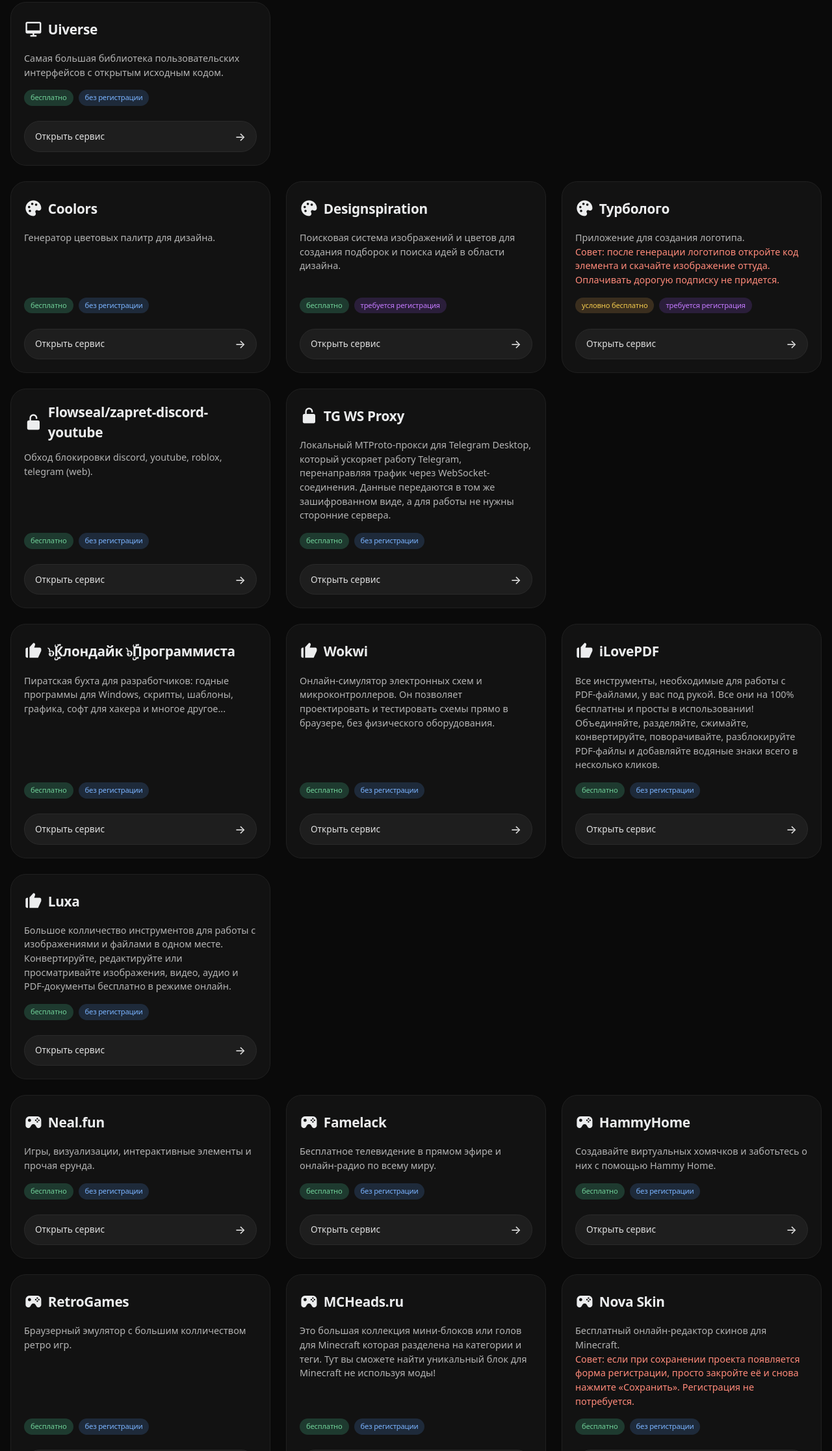
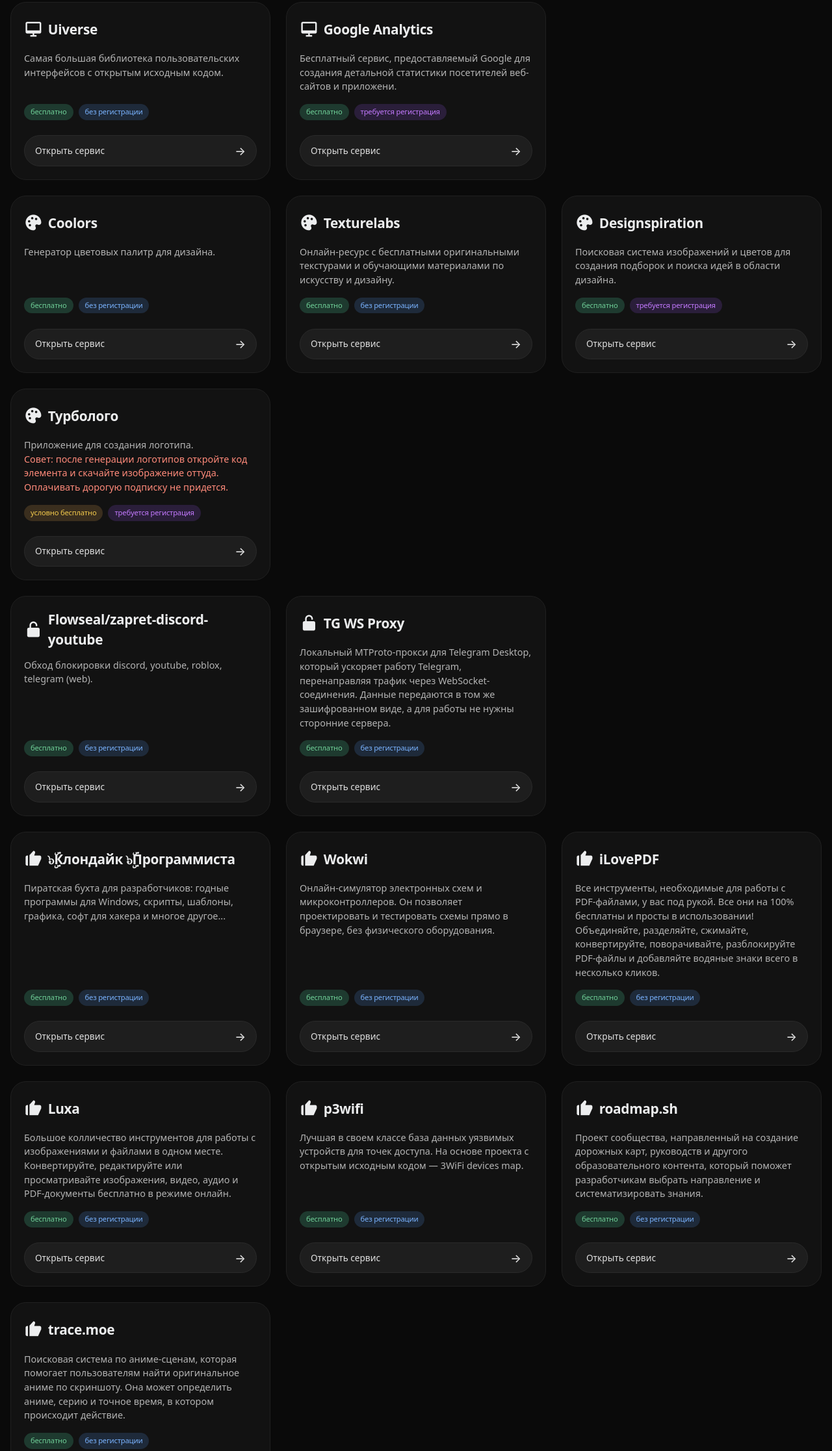
Before and after one commit to MilkBonni/myweb, a plain HTML site: page tools.html in a window 1280 px wide. Shown: the part 1170-3403 px from the top of the page at 65% size. Drawn offline with nearby package versions, Linux system fonts and the light colour scheme.

Commit message:
Update tools.html

```diff
--- a/tools.html
+++ b/tools.html
@@ -121,6 +121,12 @@
                 <div class="tags"><span class="tag free">бесплатно</span><span class="tag no-reg">без регистрации</span></div>
                 <a href="https://uiverse.io/" class="tool-link" target="_blank">Открыть сервис <span class="arrow">→</span></a>
             </div>
+            <div class="tool-card">
+                <div class="tool-title"><span><i class='bx bx-desktop'></i></span><h3>Google Analytics</h3></div>
+                <div class="tool-description">Бесплатный сервис, предоставляемый Google для создания детальной статистики посетителей веб-сайтов и приложени.</div>
+                <div class="tags"><span class="tag free">бесплатно</span><span class="tag reg">требуется регистрация</span></div>
+                <a href="https://analytics.google.com/" class="tool-link" target="_blank">Открыть сервис <span class="arrow">→</span></a>
+            </div>
         </div>
     </div>
 
@@ -132,6 +138,12 @@
                 <div class="tool-description">Генератор цветовых палитр для дизайна.</div>
                 <div class="tags"><span class="tag free">бесплатно</span><span class="tag no-reg">без регистрации</span></div>
                 <a href="https://coolors.co" class="tool-link" target="_blank">Открыть сервис <span class="arrow">→</span></a>
+            </div>
+            <div class="tool-card">
+                <div class="tool-title"><span><i class='bx bxs-palette'></i></span><h3>Texturelabs</h3></div>
+                <div class="tool-description">Онлайн-ресурс с бесплатными оригинальными текстурами и обучающими материалами по искусству и дизайну.</div>
+                <div class="tags"><span class="tag free">бесплатно</span><span class="tag no-reg">без регистрации</span></div>
+                <a href="https://texturelabs.org/" class="tool-link" target="_blank">Открыть сервис <span class="arrow">→</span></a>
             </div>
             <div class="tool-card">
                 <div class="tool-title"><span><i class='bx bxs-palette'></i></span><h3>Designspiration</h3></div>
@@ -193,6 +205,24 @@
                 <div class="tags"><span class="tag free">бесплатно</span><span class="tag no-reg">без регистрации</span></div>
                 <a href="https://www.luxa.org/" class="tool-link" target="_blank">Открыть сервис <span class="arrow">→</span></a>
             </div>
+            <div class="tool-card">
+                <div class="tool-title"><span><i class='bx bxs-like'></i></span><h3>p3wifi</h3></div>
+                <div class="tool-description">Лучшая в своем классе база данных уязвимых устройств для точек доступа. На основе проекта с открытым исходным кодом — 3WiFi devices map.</div>
+                <div class="tags"><span class="tag free">бесплатно</span><span class="tag no-reg">без регистрации</span></div>
+                <a href="https://3wifi.dev/" class="tool-link" target="_blank">Открыть сервис <span class="arrow">→</span></a>
+            </div>
+            <div class="tool-card">
+                <div class="tool-title"><span><i class='bx bxs-like'></i></span><h3>roadmap.sh</h3></div>
+                <div class="tool-description">Проект сообщества, направленный на создание дорожных карт, руководств и другого образовательного контента, который поможет разработчикам выбрать направление и систематизировать знания.</div>
+                <div class="tags"><span class="tag free">бесплатно</span><span class="tag no-reg">без регистрации</span></div>
+                <a href="https://roadmap.sh/" class="tool-link" target="_blank">Открыть сервис <span class="arrow">→</span></a>
+            </div>
+            <div class="tool-card">
+                <div class="tool-title"><span><i class='bx bxs-like'></i></span><h3>trace.moe</h3></div>
+                <div class="tool-description">Поисковая система по аниме-сценам, которая помогает пользователям найти оригинальное аниме по скриншоту. Она может определить аниме, серию и точное время, в котором происходит действие.</div>
+                <div class="tags"><span class="tag free">бесплатно</span><span class="tag no-reg">без регистрации</span></div>
+                <a href="https://trace.moe/" class="tool-link" target="_blank">Открыть сервис <span class="arrow">→</span></a>
+            </div>
         </div>
     </div>
 
@@ -234,6 +264,12 @@
                 <div class="tool-description">Бесплатный онлайн-редактор скинов для Minecraft.<br><span class="advice">Совет: если при сохранении проекта появляется форма регистрации, просто закройте её и снова нажмите «Сохранить». Регистрация не потребуется.</span></div>
                 <div class="tags"><span class="tag free">бесплатно</span><span class="tag no-reg">без регистрации</span></div>
                 <a href="https://minecraft.novaskin.me/" class="tool-link" target="_blank">Открыть сервис <span class="arrow">→</span></a>
+            </div>
+            <div class="tool-card">
+                <div class="tool-title"><span><i class='bx bxs-joystick'></i></span><h3>EmuOS v1.0</h3></div>
+                <div class="tool-description">Веб‑ориентированная операционная система‑эмулятор, которая воссоздаёт классические ОС и их интерфейсы в браузере (Windows 93, 95, 96, 98, me, xp). Доступ к старым играм и программам.</div>
+                <div class="tags"><span class="tag free">бесплатно</span><span class="tag no-reg">без регистрации</span></div>
+                <a href="https://emupedia.net/beta/emuos/" class="tool-link" target="_blank">Открыть сервис <span class="arrow">→</span></a>
             </div>
         </div>
     </div>
```
